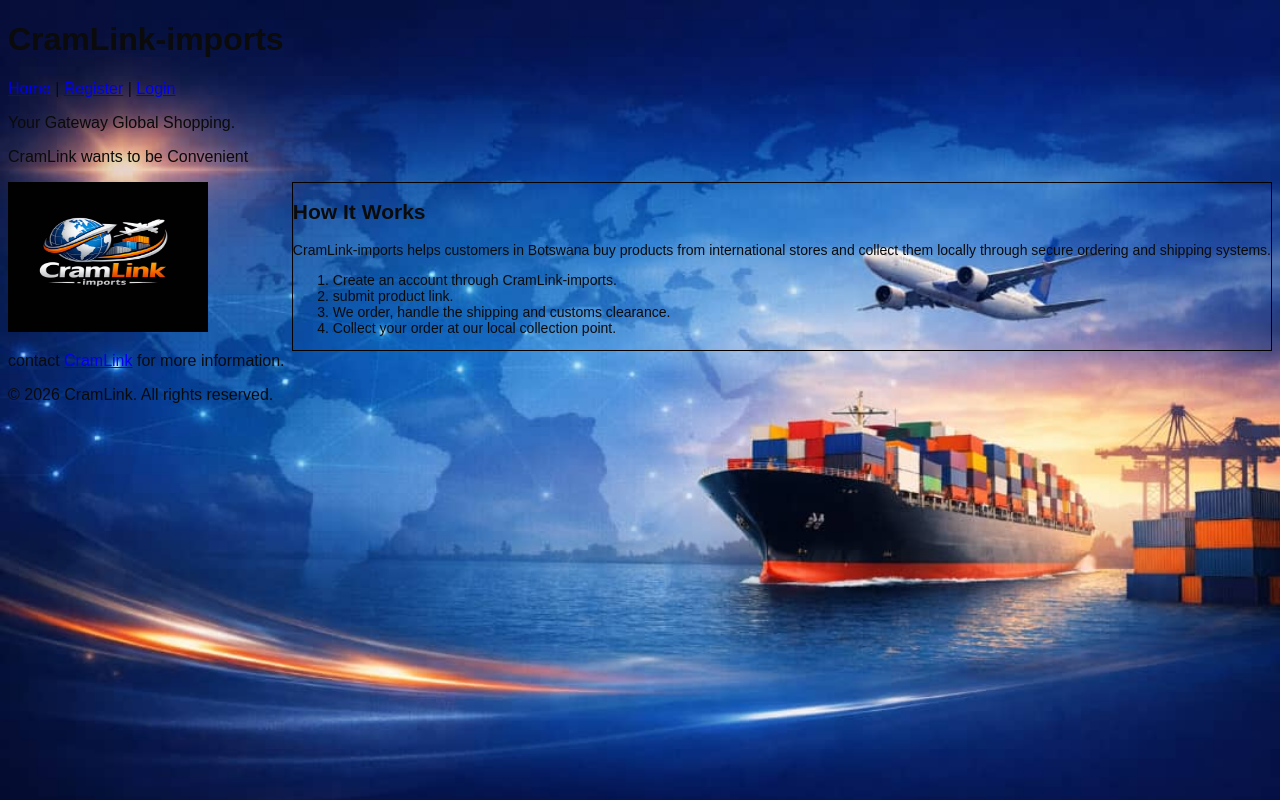
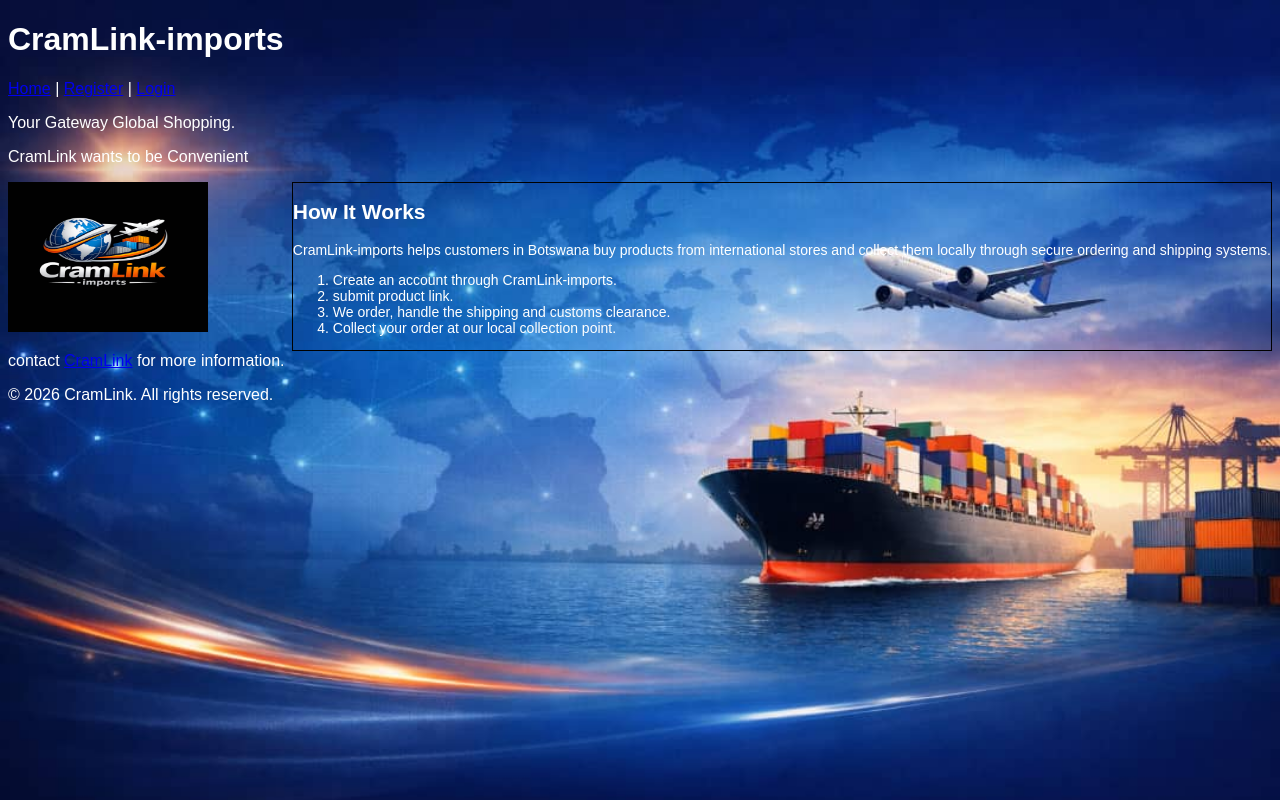
Before and after one commit to cse25-222/CramLink-imports, a plain HTML site: page index.html in a window 1280 px wide. Drawn offline with Linux system fonts and the light colour scheme.

Commit message:
modified

```diff
--- a/styles.css
+++ b/styles.css
@@ -2,7 +2,8 @@ body {
 
     font-family: Arial, sans-serif;
 
-    color: #0b0b0b;
+    color: #ffffff;
+
 
     background-image: url(images/background\ .jpeg);
     background-size: cover;
```
